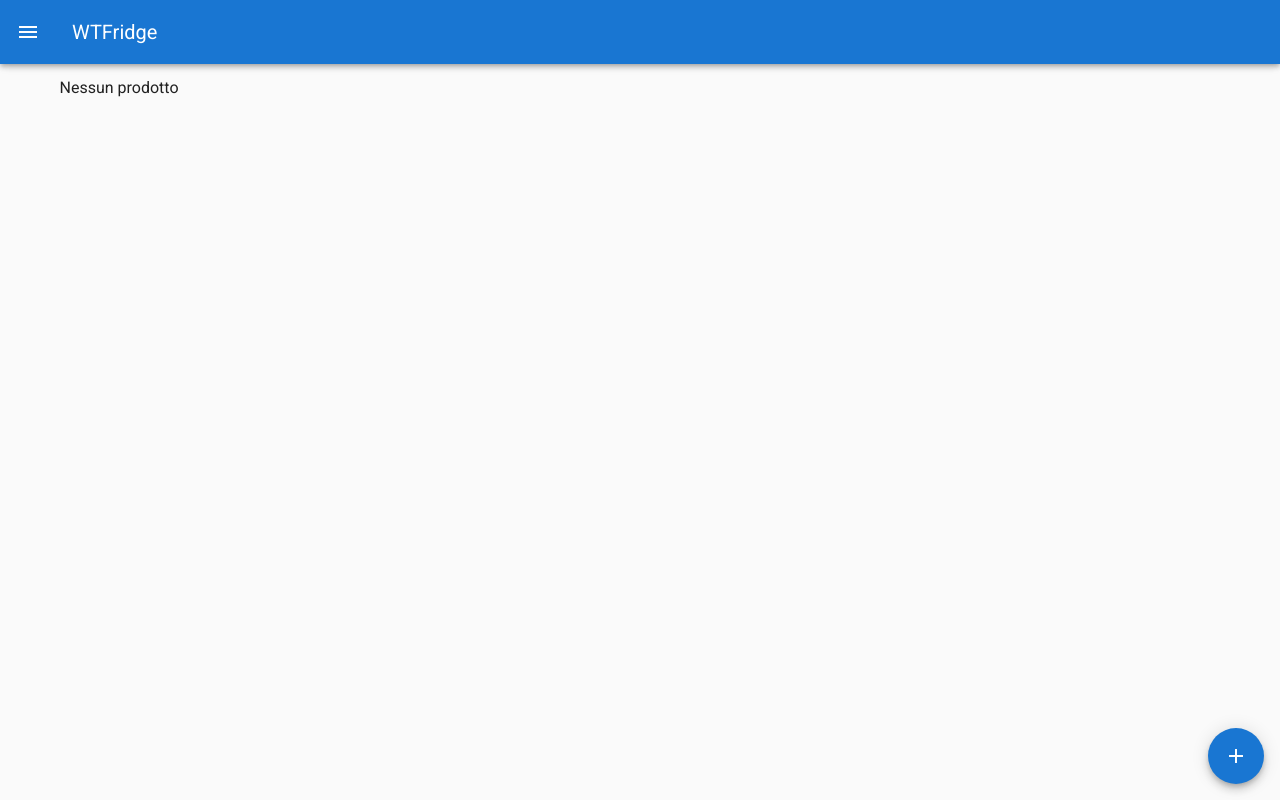
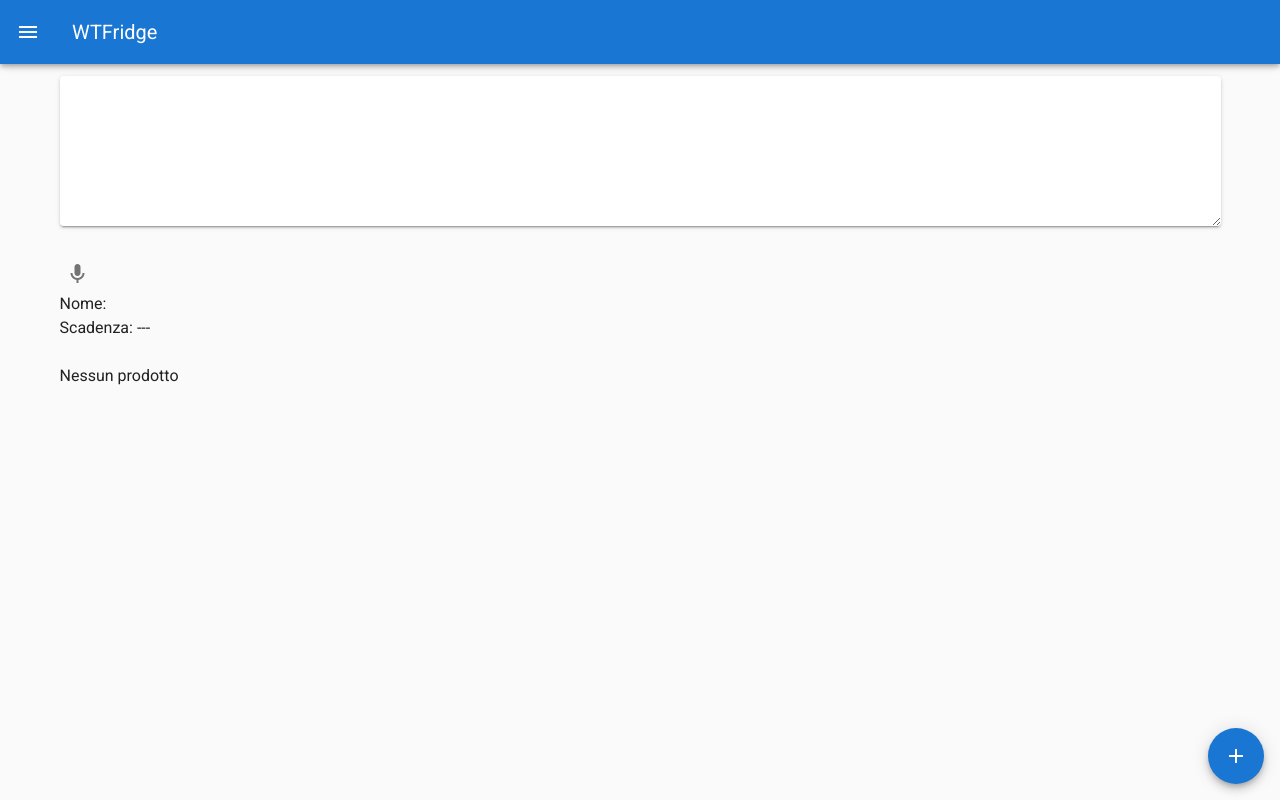
Before and after one commit to matita/wtfridge, a Vue app: page / in a window 1280 px wide. Built offline with nearby package versions, Linux system fonts and the light colour scheme.

Commit message:
WIP free text

```diff
--- a/src/App.vue
+++ b/src/App.vue
@@ -11,6 +11,12 @@
         <v-row v-if="scanning">
           <v-col>
             <scanner-list/>
+          </v-col>
+        </v-row>
+
+        <v-row>
+          <v-col>
+            <FreeTextProduct />
           </v-col>
         </v-row>
 
@@ -36,6 +42,7 @@ import AddMenu from './components/AddMenu.vue';
 import ProductsList from './components/ProductsList.vue';
 import ScannerList from './components/ScannerList.vue';
 import ProductDialog from './components/ProductDialog';
+import FreeTextProduct from './components/FreeTextProduct.vue';
 
 export default {
   name: 'App',
@@ -45,6 +52,7 @@ export default {
     ScannerList,
     AddMenu,
     ProductDialog,
+    FreeTextProduct,
   },
 
   data: () => ({
--- /dev/null
+++ b/src/components/FreeTextProduct.vue
@@ -0,0 +1,88 @@
+<template>
+  <div>
+    <v-textarea solo :value="freeText + interimText" @input="onInput"></v-textarea>
+
+    <v-btn icon @click="toggleListen" :disabled="!supportsSpeech">
+      <v-icon v-if="listening">mdi-stop</v-icon>
+      <v-icon v-else>mdi-microphone</v-icon>
+    </v-btn>
+
+    <v-row>
+      <v-col>
+        <div>Nome: {{ dummy.name }}</div>
+        <div>Scadenza: {{ dummy.expire || '---' }}</div>
+      </v-col>
+    </v-row>
+  </div>
+</template>
+
+<script>
+import parseDate from '../utils/parseDate';
+
+const supportsSpeech = 'webkitSpeechRecognition' in window;
+const recognition = supportsSpeech ? new window.webkitSpeechRecognition() : null;
+if (recognition) {
+  recognition.continuous = true;
+  recognition.interimResults = true;
+  recognition.lang = 'it-IT';
+}
+
+export default {
+  data: () => ({
+    listening: false,
+    freeText: '',
+    interimText: '',
+    dummy: {
+      name: '',
+      expire: '',
+    },
+  }),
+
+  computed: {
+    supportsSpeech: function() {
+      return supportsSpeech;
+    },
+  },
+
+  methods: {
+    onInput: function(value) {
+      let lowerCaseValue = value.toLowerCase();
+      const expireMatch = lowerCaseValue.match(/\bscad(?:e|ono)\s+(.*)/)
+      if (expireMatch) {
+        lowerCaseValue = lowerCaseValue.replace(expireMatch[0], '');
+        this.dummy.expire = parseDate(expireMatch[1]);
+      }
+
+      this.freeText = value;
+      this.dummy.name = lowerCaseValue.trim();
+    },
+
+    toggleListen: function() {
+      if (this.listening) {
+        recognition.stop();
+      } else {
+        recognition.onresult = (event) => {
+          this.interimText = '';
+          for (let i = event.resultIndex; i < event.results.length; i++) {
+            const result = event.results[i];
+            if (result.isFinal) {
+              this.freeText += result[0].transcript;
+            } else {
+              this.interimText += result[0].transcript;
+            }
+          }
+
+          this.onInput(this.freeText);
+        };
+        recognition.start();
+      }
+
+      this.listening = !this.listening;
+    }
+  }
+}
+</script>
+
+<style>
+
+</style>
--- /dev/null
+++ b/src/utils/parseDate.js
@@ -0,0 +1,53 @@
+const numbers = {
+  primo: 1,
+  secondo: 2,
+};
+
+const months = {
+  gennaio: 1,
+  febbraio: 2,
+  marzo: 3,
+  aprile: 4,
+  maggio: 5,
+  giugno: 6,
+  luglio: 7,
+  agosto: 8,
+  settembre: 9,
+  ottobre: 10,
+  novembre: 11,
+  dicembre: 12,
+};
+
+const re = new RegExp([
+  `(?:il\\s*)?`,
+  `(\\d+|${Object.keys(numbers).join('|')})`,
+  `[- /]+`,
+  `(\\d+|${Object.keys(months).join('|')})`,
+  `[- /]+`,
+  `(\\d+)?\\s*`,
+].join(''));
+
+console.log('regexp', re.source);
+
+export default (text) => {
+  console.log('parseDate', text);
+  const match = text.match(re);
+  if (!match) {
+    return 'nulla';
+  }
+
+  const dayOfMonth = +match[1] || numbers[match[1]];
+  const month = +match[2] || months[match[2]];
+  let year = +match[3];
+  if (isNaN(year)) {
+    const now = new Date();
+    const currentYear = now.getFullYear();
+    const possibleDate = new Date(currentYear, month - 1, dayOfMonth);
+    if (possibleDate < now) {
+      year = currentYear + 1;
+    } else {
+      year = currentYear;
+    }
+  }
+  return `${year}-${month}-${dayOfMonth}`;
+};
```
